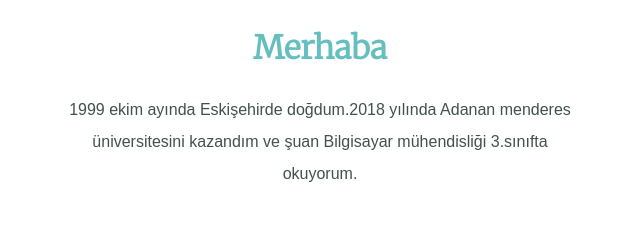
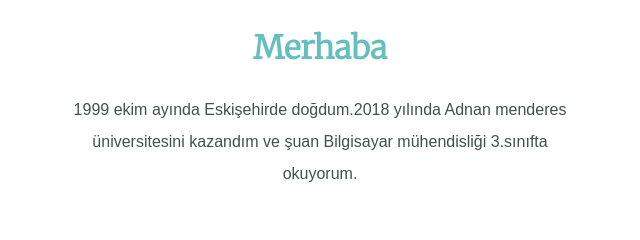
Before and after one commit to AbdullahSezdi/MyFirstWebsiteWithCss, a plain HTML site: page index.html in a window 1280 px wide. Shown: the part 1267-1507 px from the top of the page, 320-960 px from the left. Drawn offline with Linux system fonts and the light colour scheme.

Commit message:
Update index.html

```diff
--- a/index.html
+++ b/index.html
@@ -23,7 +23,7 @@
         <div class="profile">
             <img class="profile-foto" src="images/circle-cropped.png" alt="">
             <h2>Merhaba</h2>
-            <p>1999 ekim ayında Eskişehirde doğdum.2018 yılında Adanan menderes üniversitesini kazandım ve şuan Bilgisayar mühendisliği 3.sınıfta okuyorum.</p>
+            <p>1999 ekim ayında Eskişehirde doğdum.2018 yılında Adnan menderes üniversitesini kazandım ve şuan Bilgisayar mühendisliği 3.sınıfta okuyorum.</p>
         </div>
         <hr>
         <div class="Skilss">
```
